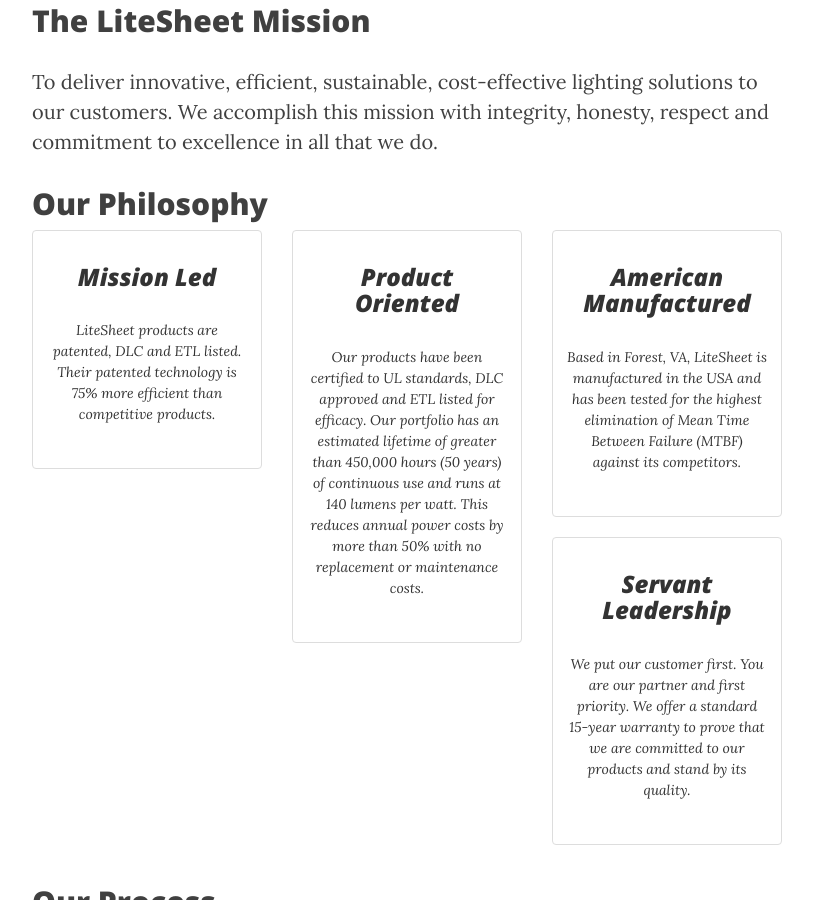
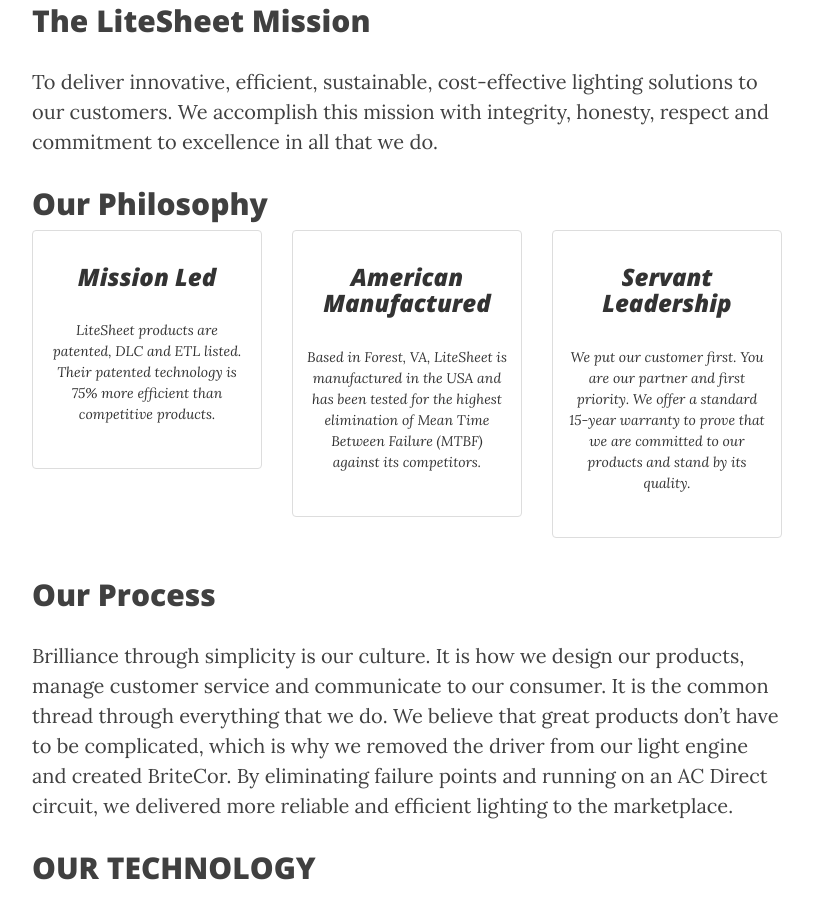
Before and after one commit to litesheet-site/litesheet-site.github.io, a Jekyll site: the page built from pages/about.md, in a window 1280 px wide and 900 px high, scrolled down 288 px. Shown: the whole window, without its empty margins (233-1046 px from the left). Built offline with Jekyll 4.4.1, drawn with Linux system fonts in a browser that asks for light colours; nearby versions of some CDN libraries.

Commit message:
Updated About

```diff
--- a/pages/about.md
+++ b/pages/about.md
@@ -8,12 +8,6 @@ philosophy:
 - title: Mission Led
   content: LiteSheet products are patented, DLC and ETL listed.  Their patented technology
     is 75% more efficient than competitive products.
-- title: Product Oriented
-  content: Our products have been certified to UL standards, DLC approved and ETL
-    listed for efficacy.  Our portfolio has an estimated lifetime of greater than
-    450,000 hours (50 years) of continuous use and runs at 140 lumens per watt.  This
-    reduces annual power costs by more than 50% with no replacement or maintenance
-    costs.
 - title: American Manufactured
   content: Based in Forest, VA, LiteSheet is manufactured in the USA and has been
     tested for the highest elimination of Mean Time Between Failure (MTBF) against
```
